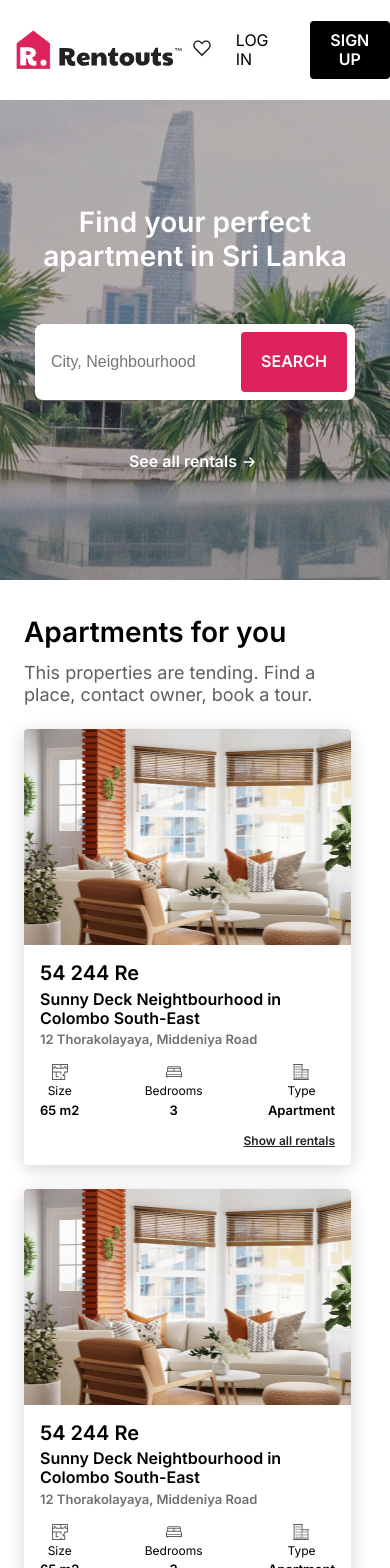
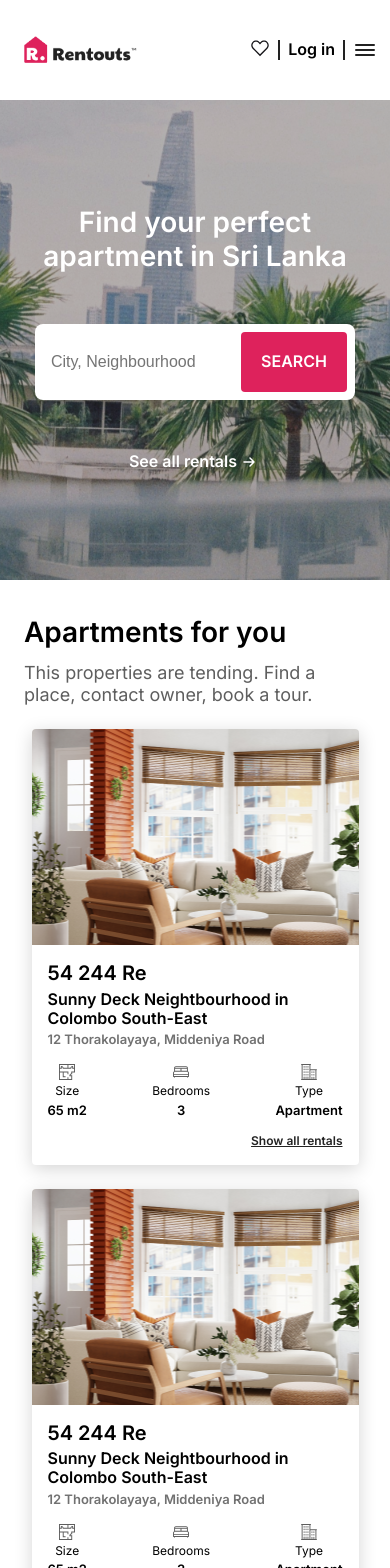
Before and after one commit to deegha/rentoutslk, a Next.js app: page / in a window 390 px wide. Shown: the top 1568 px of the page. Built offline with nearby package versions, Linux system fonts and the light colour scheme.

Commit message:
Add full mobile adaptation

```diff
--- a/src/app/layout.tsx
+++ b/src/app/layout.tsx
@@ -5,8 +5,8 @@ import './globals.scss';
 const inter = Inter({ subsets: ['latin'] });
 
 export const metadata: Metadata = {
-  title: 'Create Next App',
-  description: 'Generated by create next app',
+  title: 'Rentoutslk',
+  description: '',
 };
 
 export default function RootLayout({
--- a/src/app/page.tsx
+++ b/src/app/page.tsx
@@ -19,6 +19,7 @@ export default function Home() {
         <CreateListingBanner />
         <LookingFor />
       </main>
+
       <Footer />
     </>
   );
--- a/src/components/apartments/apartmentsCard.module.scss
+++ b/src/components/apartments/apartmentsCard.module.scss
@@ -2,18 +2,20 @@
 @import '@/styles/_colors.scss';
 
 .cardBlock {
-  width: 327px;
-
+  width: 100%;
+  max-width: 327px;
   background-color: $primary-bg-color;
   border-radius: 4px;
   box-shadow: 0px 4px 18px 0px #0000002b;
 
   @include tabletAndBeyondView() {
-    width: 314px;
+    width: 100%;
+    max-width: 314px;
   }
 
   @include desktopAndBeyondView() {
-    width: 412px;
+    width: 100%;
+    max-width: 412px;
   }
 }
 
@@ -94,7 +96,7 @@
 .showAll {
   display: flex;
   width: 100%;
-  justify-content: end;
+  justify-content: flex-end;
 }
 
 .showAll a {
--- a/src/components/apartments/apartmentsList.module.scss
+++ b/src/components/apartments/apartmentsList.module.scss
@@ -5,6 +5,7 @@
   display: grid;
   grid-template-columns: repeat(1, 1fr);
   gap: 24px;
+  margin: 0 auto;
 
   @include tabletAndBeyondView() {
     grid-template-columns: repeat(2, 1fr);
--- a/src/components/apartmentsHome/apartmentsHome.module.scss
+++ b/src/components/apartmentsHome/apartmentsHome.module.scss
@@ -4,6 +4,8 @@
 .container {
   display: flex;
   flex-direction: column;
+  margin: 0 auto;
+  max-width: 1920px;
   padding: 36px 24px 56px 24px;
   gap: 24px;
   @include desktopAndBeyondView() {
--- a/src/components/footer/footer.module.scss
+++ b/src/components/footer/footer.module.scss
@@ -5,30 +5,57 @@
   display: flex;
   flex-direction: column;
   background-color: #222222;
-  height: 260px;
 
   align-items: center;
 }
 
 .container {
   display: flex;
-  flex-direction: row;
-  padding: 48px 80px 28px 80px;
+  flex-direction: column;
+  padding: 56px 116px;
   justify-content: space-between;
   width: 100%;
+  max-width: 1920px;
+
+  @include tabletAndBeyondView() {
+    flex-direction: row;
+  }
+
+  @include desktopAndBeyondView() {
+    padding: 48px 80px 28px 80px;
+    flex-direction: row;
+  }
 }
 
 .navContainer {
   display: flex;
+  flex-direction: column;
+  gap: 36px;
+
+  @include tabletAndBeyondView() {
     flex-direction: row;
     gap: 20px;
+  }
+
+  @include desktopAndBeyondView() {
+    flex-direction: row;
+    gap: 20px;
+  }
 }
 
 .navBlock {
   display: flex;
   flex-direction: column;
   gap: 28px;
+  width: auto;
+
+  @include tabletAndBeyondView() {
+    width: 150px;
+  }
+
+  @include desktopAndBeyondView() {
     width: 200px;
+  }
 }
 
 .navTitle {
@@ -36,7 +63,15 @@
   font-size: 14px;
   font-weight: 600;
   line-height: 16.94px;
+  text-align: center;
+
+  @include tabletAndBeyondView() {
     text-align: left;
+  }
+
+  @include desktopAndBeyondView() {
+    text-align: left;
+  }
 }
 
 .navLinkBlock {
@@ -51,14 +86,35 @@
   font-size: 14px;
   font-weight: 400;
   line-height: 19.6px;
+  text-align: center;
+
+  @include tabletAndBeyondView() {
     text-align: left;
+  }
+
+  @include desktopAndBeyondView() {
+    text-align: left;
+  }
 }
 
 .linksContainer {
   display: flex;
   flex-direction: column;
   gap: 28px;
+  margin: 0 auto;
+  align-items: center;
+  padding-top: 36px;
+
+  @include tabletAndBeyondView() {
+    margin: 0 0;
+    padding-top: 0;
+  }
+
+  @include desktopAndBeyondView() {
+    margin: 0 0;
+    padding-top: 0px;
     padding-right: 80px;
+  }
 }
 
 .linksBlock {
@@ -79,8 +135,14 @@
 
 .allRights p {
   color: $font-color-two;
+  font-size: 10px;
+  font-weight: 600;
+  line-height: 12.1px;
+
+  @include desktopAndBeyondView() {
     font-size: 13px;
     font-weight: 400;
     line-height: 15.73px;
     text-align: left;
   }
+}
--- a/src/components/header/header.module.scss
+++ b/src/components/header/header.module.scss
@@ -6,8 +6,10 @@
   height: 100px;
   align-items: center;
   justify-content: center;
+  padding: 0 13px;
 
   @include tabletAndBeyondView() {
+    padding: 0 72px;
   }
 
   @include desktopAndBeyondView() {
@@ -16,12 +18,28 @@
 }
 
 .navBar {
+  max-width: 1920px;
   display: flex;
   width: 100%;
   flex-direction: row;
   justify-content: space-between;
   align-items: center;
   margin: auto;
+}
+
+.logo {
+  width: 130px;
+  height: 40px;
+
+  @include tabletAndBeyondView() {
+    width: 130px;
+    height: 40px;
+  }
+
+  @include desktopAndBeyondView() {
+    width: 200px;
+    height: 61px;
+  }
 }
 
 .list {
@@ -35,19 +53,61 @@
 }
 
 .signBlock {
+  display: none;
+
+  @include tabletAndBeyondView() {
+    display: none;
+  }
+
+  @include desktopAndBeyondView() {
+    display: flex;
+    flex-direction: row;
+    gap: 24px;
+    align-items: center;
+  }
+}
+
+.signBlockMobile {
   display: flex;
   flex-direction: row;
-  gap: 24px;
   align-items: center;
+  justify-content: center;
+  gap: 8px;
+
+  @include tabletAndBeyondView() {
+    display: flex;
+    flex-direction: row;
+  }
+
+  @include desktopAndBeyondView() {
+    display: none;
+  }
+}
+
+.verticalLine {
+  border: 1px #222222 solid;
+  height: 20px;
 }
 
 .favorite {
-    cursor: pointer;
+  cursor: pointer;
 }
 
 .logIn {
   cursor: pointer;
-  text-transform: uppercase;
-  font-weight: 400;
+  font-size: 16px;
+  font-weight: 600;
   line-height: 19.36px;
+
+  @include tabletAndBeyondView() {
+    font-size: 16px;
+    font-weight: 600;
+    line-height: 19.36px;
+  }
+
+  @include desktopAndBeyondView() {
+    font-size: 16px;
+    font-weight: 600;
+    line-height: 19.36px;
+  }
 }
--- a/src/components/header/header.tsx
+++ b/src/components/header/header.tsx
@@ -1,14 +1,23 @@
 import React from 'react';
+import Image from 'next/image';
 import styles from './header.module.scss';
+
+import { Button } from '../button';
+
 import Favorite from '@/icons/carbon_favorite.svg';
-import { Button } from '../button';
-import Logo from '@/icons/logo.svg';
+import Menu from '@/icons/burger_menu.svg';
 
 export const Header = () => {
   return (
     <header className={styles.header}>
       <nav className={styles.navBar}>
-        <Logo />
+        <Image
+          src="/images/logo.png"
+          className={styles.logo}
+          width={200}
+          height={60}
+          alt="Logo"
+        />
         <div className={styles.list}>LIST YOUR PROPERTY</div>
         <div className={styles.signBlock}>
           <a className={styles.favorite}>
@@ -16,7 +25,7 @@ export const Header = () => {
           </a>
           <a className={styles.logIn}>Log in</a>
           <Button
-            text="SIGN UP"
+            text="Sign up"
             link="/"
             bgColor="#000"
             textColor="#fff"
@@ -25,6 +34,15 @@ export const Header = () => {
             fontWeight="600"
           />
         </div>
+        <div className={styles.signBlockMobile}>
+          <a className={styles.favorite}>
+            <Favorite />
+          </a>
+          <div className={styles.verticalLine}></div>
+          <a className={styles.logIn}>Log in</a>
+          <div className={styles.verticalLine}></div>
+          <Menu />
+        </div>
       </nav>
     </header>
   );
--- a/src/components/lookingFor/lookingFor.module.scss
+++ b/src/components/lookingFor/lookingFor.module.scss
@@ -7,6 +7,8 @@
   align-items: center;
   justify-content: center;
   padding: 56px 25px;
+  max-width: 1920px;
+  margin: 0 auto;
   @include desktopAndBeyondView() {
     padding: 80px 80px;
   }
```
Also changed, not shown: public/images/logo.png (added), src/icons/burger_menu.svg (added). Lines whose indentation alone changed are shown as unchanged.
